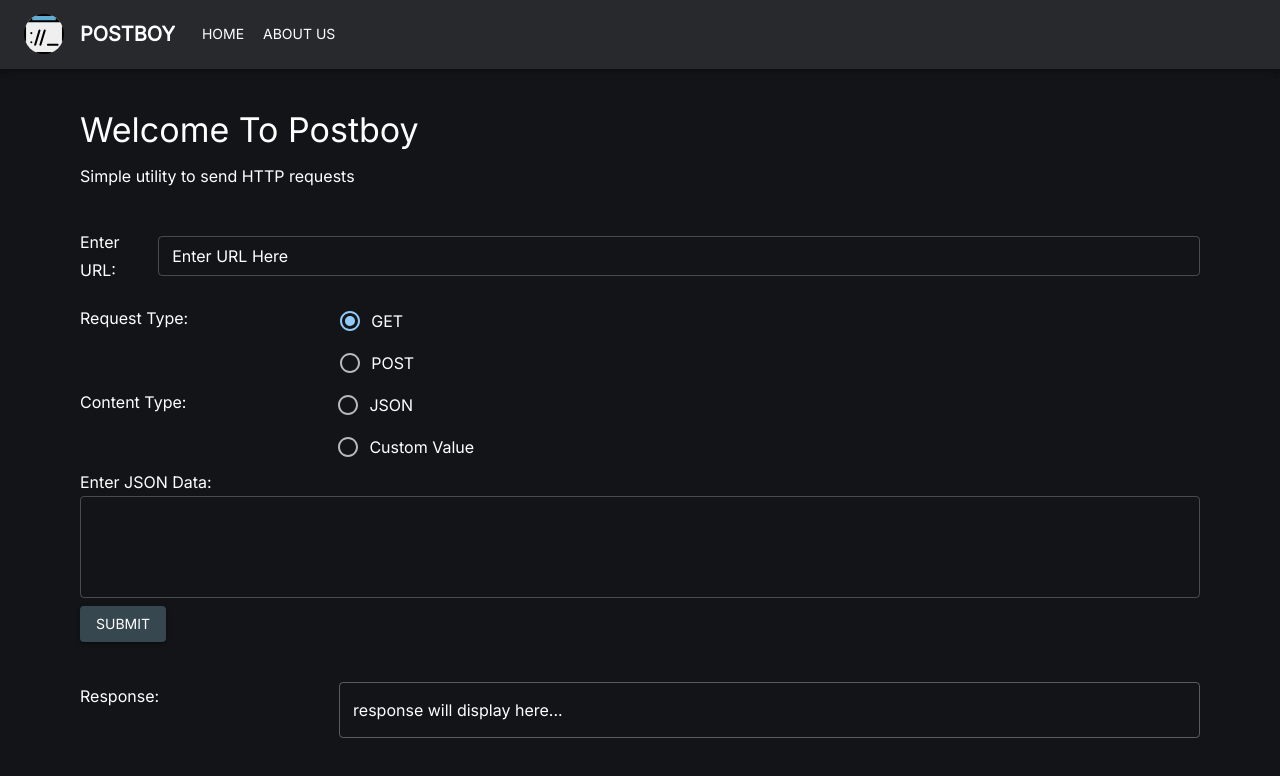
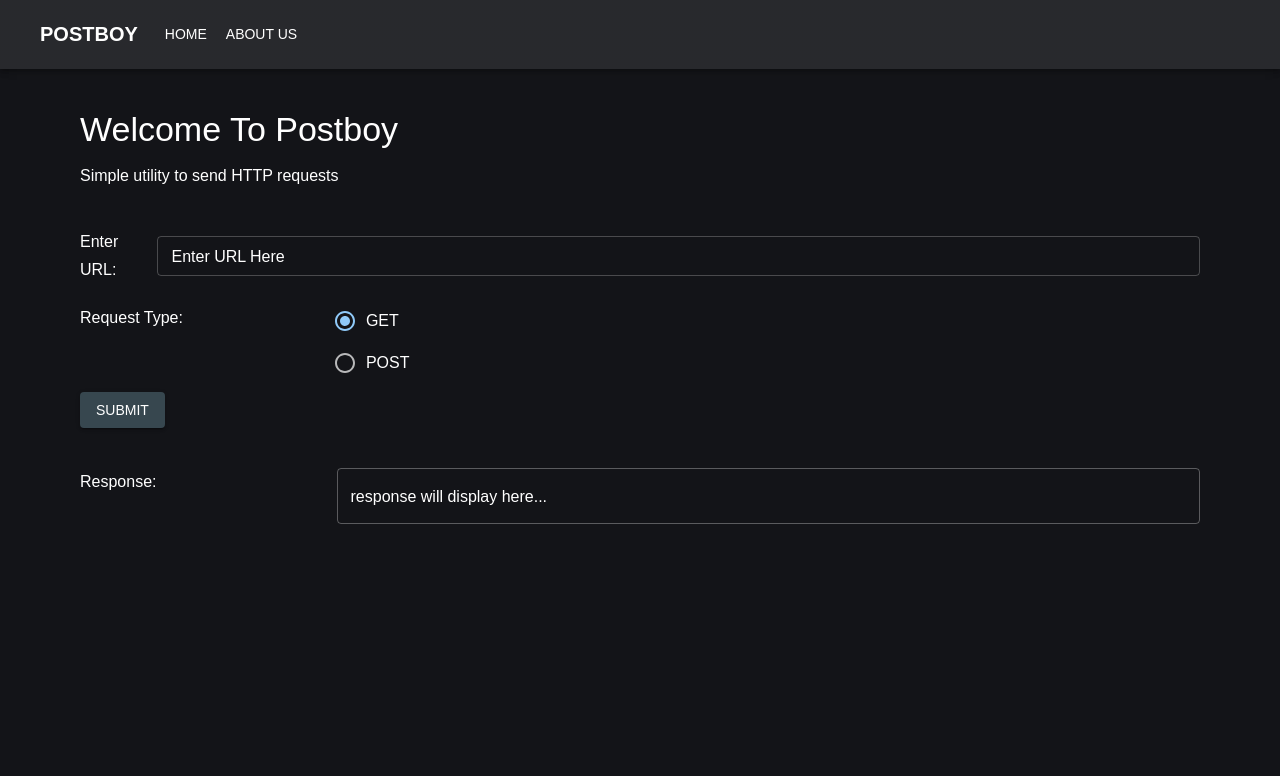
Before and after one commit to kishorkrishnak/postboy, a React (Create React App) app: page / in a window 1280 px wide. Shown: the top 776 px of the page. Built offline with nearby package versions, Linux system fonts and the light colour scheme.

Commit message:
added query params field,removed custom value

```diff
--- a/src/App.css
+++ b/src/App.css
@@ -1,4 +1,4 @@
-@import url('https://fonts.googleapis.com/css2?family=Inter&display=swap');
+@import url("https://fonts.googleapis.com/css2?family=Inter&display=swap");
 body {
   margin: 0;
   padding: 0;
--- a/src/App.tsx
+++ b/src/App.tsx
@@ -1,7 +1,7 @@
 import "./App.css";
 import About from "./components/pages/About";
 import Home from "./components/pages/Home";
-import { BrowserRouter, Route, Routes } from "react-router-dom";
+import { BrowserRouter, Routes, Route } from "react-router-dom";
 import { ThemeProvider, createTheme } from "@mui/material/styles";
 
 const darkTheme = createTheme({
@@ -13,7 +13,7 @@ const darkTheme = createTheme({
     allVariants: {
       color: "white",
     },
-    fontFamily: "'Inter', sans-serif",
+    fontFamily: "Arial,Helvetica,sans-serif",
   },
 });
 
@@ -21,13 +21,10 @@ const App = () => {
   return (
     <ThemeProvider theme={darkTheme}>
       <BrowserRouter>
-        <>
-          <Routes>
-            <Route path="/" element={<Home />} />
-
-            <Route path="/about" element={<About />} />
-          </Routes>
-        </>
+        <Routes>
+          <Route path="/" element={<Home />} />
+          <Route path="/about" element={<About />} />
+        </Routes>
       </BrowserRouter>
     </ThemeProvider>
   );
--- a/src/components/Navbar.tsx
+++ b/src/components/Navbar.tsx
@@ -1,24 +1,24 @@
-import * as React from "react";
-import AppBar from "@mui/material/AppBar";
-import Box from "@mui/material/Box";
-import Toolbar from "@mui/material/Toolbar";
-import IconButton from "@mui/material/IconButton";
-import Typography from "@mui/material/Typography";
-import Menu from "@mui/material/Menu";
+import { useState } from "react";
+import {
+  Container,
+  Button,
+  MenuItem,
+  AppBar,
+  Box,
+  Toolbar,
+  IconButton,
+  Typography,
+  Avatar,
+  Menu,
+} from "@mui/material";
+
 import MenuIcon from "@mui/icons-material/Menu";
-import Container from "@mui/material/Container";
-import Button from "@mui/material/Button";
-import MenuItem from "@mui/material/MenuItem";
-import AdbIcon from "@mui/icons-material/Adb";
-import { Avatar } from "@mui/material";
 import logo from "../assets/images/logo.svg";
 
 const pages = ["Home", "About Us"];
 
 function Navbar() {
-  const [anchorElNav, setAnchorElNav] = React.useState<null | HTMLElement>(
-    null
-  );
+  const [anchorElNav, setAnchorElNav] = useState<null | HTMLElement>(null);
 
   const handleOpenNavMenu = (event: React.MouseEvent<HTMLElement>) => {
     setAnchorElNav(event.currentTarget);
@@ -32,14 +32,13 @@ function Navbar() {
     <AppBar sx={{ bgcolor: "transparent" }} position="static">
       <Container maxWidth="xl">
         <Toolbar disableGutters>
-          <Avatar alt="Remy Sharp" src={logo} />
           <Typography
             variant="h6"
             noWrap
             component="a"
             href="/"
             sx={{
-              mx:2,
+              mx: 2,
               display: { xs: "none", md: "flex" },
               fontWeight: 700,
               color: "inherit",
@@ -85,7 +84,7 @@ function Navbar() {
               ))}
             </Menu>
           </Box>
-          <AdbIcon sx={{ display: { xs: "flex", md: "none" }, mr: 1 }} />
+
           <Typography
             variant="h5"
             noWrap
--- a/src/components/pages/Home.tsx
+++ b/src/components/pages/Home.tsx
@@ -1,7 +1,7 @@
 import Navbar from "../Navbar";
 import axios from "axios";
 import { useState } from "react";
-import ContentCopyIcon from "@mui/icons-material/ContentCopy";
+import { ContentCopy, Add } from "@mui/icons-material";
 import {
   TextField,
   Box,
@@ -15,10 +15,22 @@ import {
   RadioGroup,
   InputAdornment,
 } from "@mui/material";
+
 const Home = () => {
+  interface Parameter {
+    key: string;
+    value: string;
+  }
   const [response, setResponse] = useState<string>("");
   const [url, setUrl] = useState<string>("");
   const [method, setMethod] = useState<string>("get");
+  const [params, setParams] = useState<Parameter | {}>({});
+  const generateParamStringAndAppend = (
+    url: string,
+    params: Parameter
+  ): string => {
+    return "test";
+  };
 
   const isURL = (url: string) => {
     const pattern: RegExp =
@@ -26,6 +38,7 @@ const Home = () => {
 
     return pattern.test(url);
   };
+
   return (
     <>
       <Navbar></Navbar>
@@ -94,6 +107,10 @@ const Home = () => {
           </Typography>
           <FormControl>
             <RadioGroup
+              onChange={(e) => {
+                setMethod(e.target.value);
+                console.log(e);
+              }}
               aria-labelledby="demo-radio-buttons-group-label"
               defaultValue="get"
               name="radio-buttons-group"
@@ -104,36 +121,55 @@ const Home = () => {
           </FormControl>
         </Box>
 
+        {url && isURL(url) && method === "get" && (
           <Box
             sx={{
+              mt: 4,
               display: "flex",
-            justifyContent: "flex-start",
-            alignItems: "flex-start",
-
-            gap: 19,
+              justifyContent: "space-between",
+              alignItems: "center",
             }}
           >
-          <Typography mt={0.5} variant="subtitle1">
-            Content Type:
-          </Typography>
-          <FormControl>
-            <RadioGroup
-              aria-labelledby="demo-radio-buttons-group-label"
-              defaultValue="female"
-              name="radio-buttons-group"
-            >
-              <FormControlLabel value="json" control={<Radio />} label="JSON" />
-              <FormControlLabel
-                value="custom"
-                control={<Radio />}
-                label="Custom Value"
+            <Typography variant="subtitle1">Enter Query Params:</Typography>
+            <TextField
+              onChange={(e) => {
+                setUrl(e.target.value);
+              }}
+              sx={{
+                width: "40%",
+              }}
+              size="small"
+              id="request-url"
+              fullWidth
+              label="Param"
+              variant="outlined"
             />
-            </RadioGroup>
-          </FormControl>
+            <TextField
+              onChange={(e) => {
+                setUrl(e.target.value);
+              }}
+              sx={{
+                width: "40%",
+              }}
+              size="small"
+              id="request-url"
+              fullWidth
+              label="Value"
+              variant="outlined"
+            />
+            <Tooltip title="Copy">
+              <IconButton edge="end">
+                <Add></Add>
+              </IconButton>
+            </Tooltip>
           </Box>
-
+        )}
+        {method === "post" && (
+          <>
             <Box
               sx={{
+                mt: 4,
+
                 display: "flex",
                 flexDirection: "column",
                 justifyContent: "center",
@@ -143,16 +179,19 @@ const Home = () => {
               <Typography variant="subtitle1">Enter JSON Data:</Typography>
 
               <TextField fullWidth multiline rows={3} />
+            </Box>
+          </>
+        )}
 
         <Button
           onClick={() => {
-              console.log(isURL(url));
-
             if (!isURL(url)) {
               setResponse("Invalid URL");
-
               return;
             }
+
+            if (method === "get") {
+              console.log("sending get request");
 
               axios
                 .get(url)
@@ -162,25 +201,41 @@ const Home = () => {
                 .catch((err) => {
                   setResponse(err.message);
                 });
+            } else {
+              console.log("sending post request");
+
+              axios
+                .post(url, {
+                  title: "foo",
+                  body: "bar",
+                  userId: 1,
+                })
+                .then((res) => {
+                  setResponse(JSON.stringify(res, null, 2));
+                })
+                .catch((err) => {
+                  setResponse(err.message);
+                });
+            }
           }}
           sx={{
             mt: 1,
             backgroundColor: "#37474F",
             color: "white",
+            alignSelf: "flex-start",
           }}
           variant="contained"
         >
           Submit
         </Button>
-        </Box>
-
         <Box
           sx={{
             mt: 5,
             display: "flex",
             justifyContent: "flex-start",
             alignItems: "flex-start",
-            gap: 22.5,
+            flexDirection: { xs: "column", md: "row" },
+            gap: { xs: 1, md: 22.5 },
           }}
         >
           <Typography variant="subtitle1">Response:</Typography>
@@ -200,7 +255,7 @@ const Home = () => {
                 >
                   <Tooltip title="Copy">
                     <IconButton edge="end">
-                      <ContentCopyIcon></ContentCopyIcon>
+                      <ContentCopy></ContentCopy>
                     </IconButton>
                   </Tooltip>
                 </InputAdornment>
```
Also changed, not shown: 1 other file (tests, documents, lock files or other folders). Lines whose indentation alone changed are shown as unchanged.
